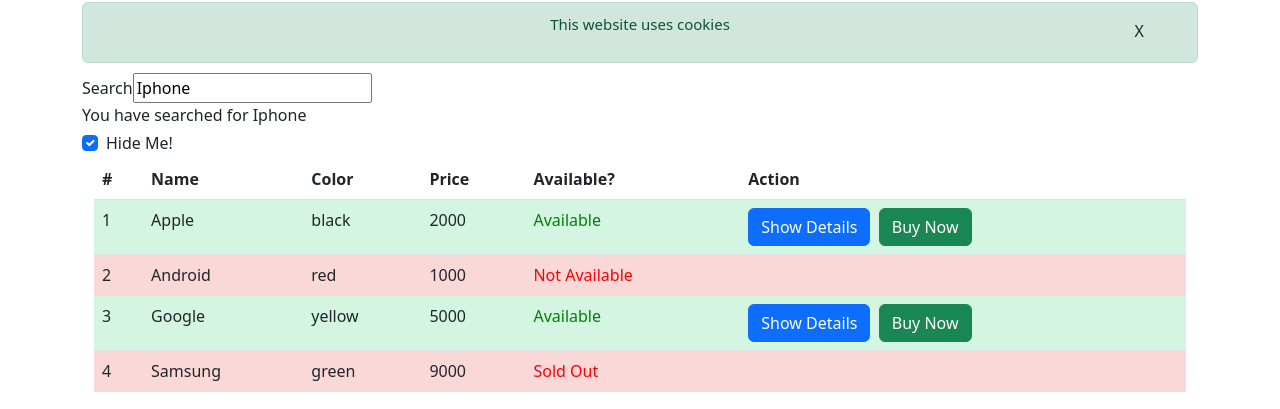
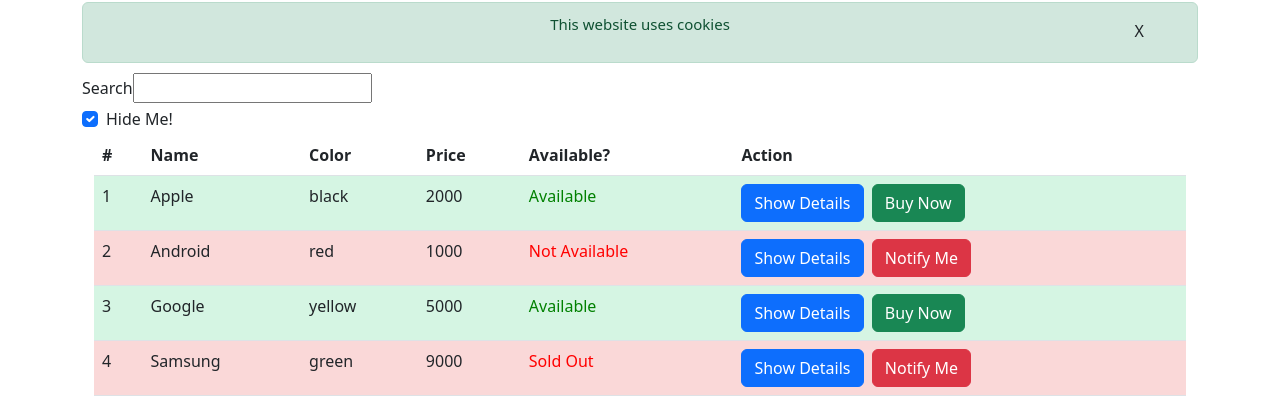
Before and after one commit to ck-devlabs/angular, an Angular app: page / in a window 1280 px wide. Shown: the part 469-878 px from the top of the page. Built offline with nearby package versions, Linux system fonts and the light colour scheme.

Commit message:
ngIf Directive - if, else and templete

```diff
--- a/src/app/products/products.component.html
+++ b/src/app/products/products.component.html
@@ -22,8 +22,11 @@
             <td>{{product.price}}</td>
             <td [ngStyle]="{color: product.available === 'Available' ? 'green' : 'red'}">{{product.available}}</td>
             <td>
-                <button class="btn btn-primary" *ngIf="product.available==='Available'">Show Details</button>&nbsp;
-                <button class="btn btn-success" *ngIf="product.available==='Available'">Buy Now</button>
+                <button class="btn btn-primary">Show Details</button>&nbsp;
+                <button class="btn btn-success" *ngIf="product.available==='Available'; else notifyme">Buy Now</button>
+                <ng-template #notifyme>
+                  <button class="btn btn-danger">Notify Me</button>
+               </ng-template>
             </td>
         </tr>
         </tbody>
--- a/src/app/search/search.component.html
+++ b/src/app/search/search.component.html
@@ -3,5 +3,5 @@
     <!-- <input type="text" (input)="searchDetails($event)"/> -->
     <input type="text" [(ngModel)]="searchValue">
     <br>
-    <span>You have searched for {{searchValue}}</span>
+    <span *ngIf="searchValue!''">You have searched for {{searchValue}}</span>
 </div>
--- a/src/app/search/search.component.ts
+++ b/src/app/search/search.component.ts
@@ -12,7 +12,7 @@
   ngOnInit(): void {
   }
 
-  searchValue: string="Iphone";
+  searchValue: string="";
 
 
   searchDetails(event: Event)
```
